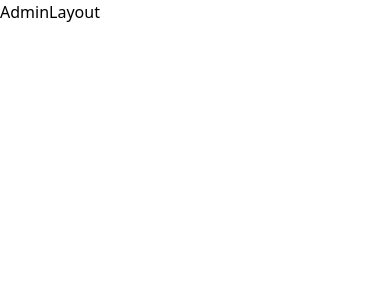
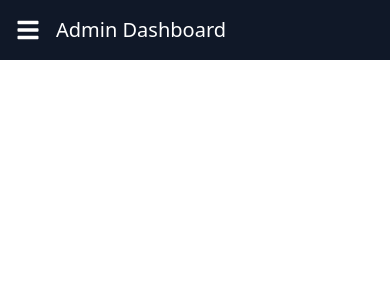
Before and after one commit to sumenchalla/full-stack-webapp, a React (Vite) app in the folder frontend/: page /admin in a window 390 px wide. Shown: the top 300 px of the page. Built offline with nearby package versions, Linux system fonts and the light colour scheme.

Commit message:
admin layout started

```diff
--- a/frontend/src/components/Admin/AdminLayout.jsx
+++ b/frontend/src/components/Admin/AdminLayout.jsx
@@ -1,8 +1,34 @@
-import React from 'react'
+import React, { useState } from 'react'
+import { FaBars } from 'react-icons/fa';
+import AdminSidebar from './AdminSidebar';
 
 const AdminLayout = () => {
+    const [isSidebarOpen, setIsSidebarOpen] = useState(false);
+    const toggleSidebar = ()=>{
+        setIsSidebarOpen(!isSidebarOpen);
+    };
   return (
-    <div>AdminLayout</div>
+    <div className='min-h-screen flex flex-col md:flex-row relative'>
+        {/* Mobile toggle button */}
+        <div className="flex md:hidden p-4 bg-gray-900 text-white z-20">
+            <button onClick={toggleSidebar}>
+                <FaBars size={24}/>
+            </button>
+            <h1 className='ml-4 text-xl font-medium'>Admin Dashboard</h1>
+        </div>
+        {/* Overlay for mobile sidebar */}
+        {isSidebarOpen && (
+            <div className='flixed inset-0 z-10 bg-black bg-opacity-50 md:hidden'
+            onClick={toggleSidebar}></div>
+        )}
+        {/* Sidebar */}
+        <div className={`bg-gray-900 w-64 min-h-screen text-white absolute md:relative transform
+        ${isSidebarOpen ? "translate-x-0":"-translate-x-full"}
+        transition-transform duration-300 md:translate-x-0 md:static md:block z-20`}>
+            {/* sidebar content */}
+            <AdminSidebar/>
+        </div>
+    </div>
   )
 }
 
--- /dev/null
+++ b/frontend/src/components/Admin/AdminSidebar.jsx
@@ -0,0 +1,9 @@
+import React from 'react'
+
+const AdminSidebar = () => {
+  return (
+    <div>AdminSidebar</div>
+  )
+}
+
+export default AdminSidebar
--- a/frontend/src/components/Common/Navbar.jsx
+++ b/frontend/src/components/Common/Navbar.jsx
@@ -31,7 +31,8 @@ const Navbar = () => {
         </div>
         {/* Right side icons */}
         <div className="flex items-center space-x-4">
-          <Link to="/profile" className='text-gray-700
+          <Link to="/admin" className='block bg-black px-2 py-1 rounded text-sm text-white'>Admin</Link>
+            <Link to="/profile" className='text-gray-700
              hover:text-black text-sm font-medium uppercase'> <HiOutlineUser className='h-6 w-6 text-gray-700'/>
             </Link>
             <button onClick={toggleCartDrawer} className='relative hover:text-black'>
@@ -40,8 +41,8 @@ const Navbar = () => {
             </button>
             <SearchBar/>
             <button className="md:hidden">
-          <HiBars3BottomRight className='h-6 w-6 text-gray-700'/>
-        </button>
+              <HiBars3BottomRight className='h-6 w-6 text-gray-700'/>
+            </button>
         </div>
     </nav>
     <CartDrawer  drawerOpen={drawerOpen} toggleCartDrawer={toggleCartDrawer}/>
--- a/frontend/src/components/Layout/AdminLayout.jsx
+++ /dev/null
@@ -1,9 +0,0 @@
-import React from 'react'
-
-const AdminLayout = () => {
-  return (
-    <div>AdminLayout</div>
-  )
-}
-
-export default AdminLayout
```
Also changed, not shown: frontend/src/App.jsx (+5 -2 lines).
